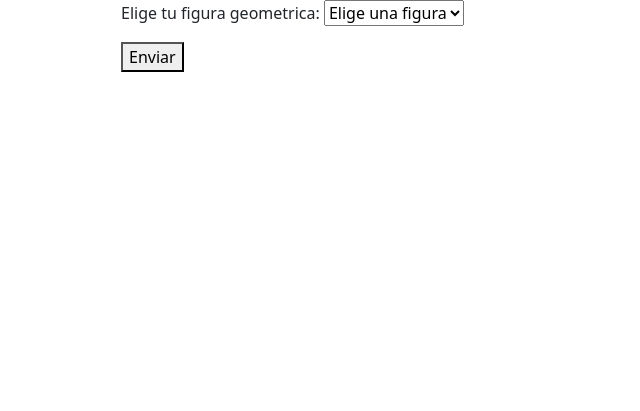
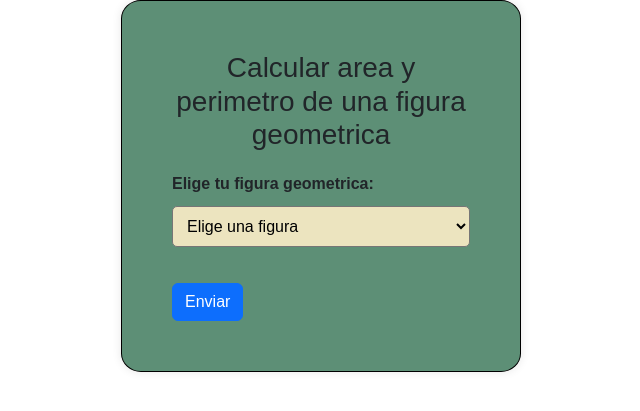
Before and after one commit to JuanjGomez/DAW2_M12_Sintesi_A8_FiguraGeometrica_GomezJuan, a PHP site: page / in a window 1280 px wide. Shown: the top 411 px of the page, without its empty margins (319-959 px from the left). Run offline with PHP 8.4, Linux system fonts and the light colour scheme; some libraries are stand-ins or nearby versions.

Commit message:
point 17

```diff
--- a/index.php
+++ b/index.php
@@ -14,6 +14,7 @@
 <body>
     <div id="centrar">
         <div id="form">
+            <h3>Calcular area y perimetro de una figura geometrica</h3>
             <form action="./validaciones/verFigura.php" method="POST">
                 <label for="figura">Elige tu figura geometrica:</label>
                 <select id="figura" name="figura" onblur="validarSelect()">
@@ -25,7 +26,7 @@
                 </select>
                 <p id="errorSelect"></p>
                 <?php if(isset($_GET['selectVacio'])){ echo '<p>El campo no puede estar vacio.</p>';} ?>
-                <button type="submit" id="enviar">Enviar</button>
+                <button type="submit" id="enviar" class="btn btn-primary">Enviar</button>
             </form>
         </div>
     </div>
--- a/style/styleForm.css
+++ b/style/styleForm.css
@@ -5,5 +5,31 @@
     margin: 0 auto;
     align-items: center;
     justify-content: center;
+    padding: 50px;
     width: 400px;
+    border: 1.5px solid black;
+    border-radius: 5%;
+    background-color: #5d8f76;
+    font-family: Arial, sans-serif;
+    box-shadow: 0px 0px 10px rgba(0, 0, 0, 0.1);
+    transition: all 0.3s ease;
 }
+h3{
+    text-align: center;
+    margin-bottom: 20px;
+}
+label{
+    display: block;
+    margin-bottom: 10px;
+    font-weight: bold;
+}
+select{
+    padding: 10px;
+    font-size: 16px;
+    border-radius: 5px;
+    background-color: #ece4bf;
+    outline: none;
+    transition: all 0.3s ease;
+    margin-bottom: 20px;
+    width: 100%;
+}
```
